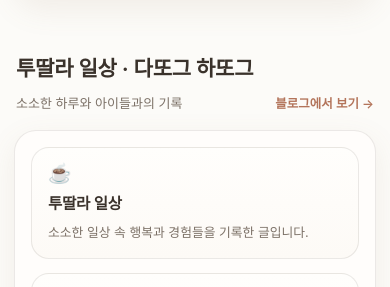
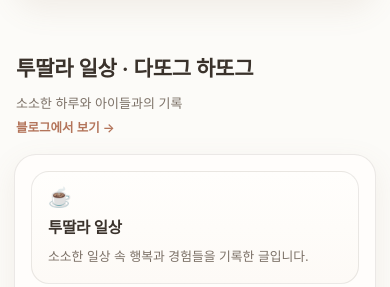
Before and after one commit to twodollar1004/twodollar1004.github.io, a plain HTML site: page home/index.html in a window 390 px wide. Shown: the part 533-820 px from the top of the page. Drawn offline with Linux system fonts and the light colour scheme; a web font is replaced by a local one.

Commit message:
모바일에서 한글 단어가 잘리지 않게 조정
- word-break: keep-all 로 한국어 줄바꿈 보정
- 좁은 화면에서는 섹션 제목과 '블로그에서 보기' 링크를 위아래로 배치

```diff
--- a/home/index.html
+++ b/home/index.html
@@ -40,6 +40,8 @@
       var(--cream);
     line-height:1.7;
     -webkit-font-smoothing:antialiased;
+    word-break:keep-all;
+    overflow-wrap:break-word;
   }
   a{color:inherit;text-decoration:none;-webkit-tap-highlight-color:transparent}
   img{max-width:100%;display:block}
@@ -127,6 +129,11 @@
   .sec-head p{margin:4px 0 0;font-size:13px;color:var(--ink-soft)}
   .sec-head .more{font-size:12.5px;font-weight:600;color:var(--clay);white-space:nowrap}
   .sec-head .more:hover{color:var(--clay-deep)}
+
+  @media (max-width:640px){
+    .sec-head{flex-direction:column;align-items:flex-start;gap:3px}
+    .sec-head .more{margin-top:0}
+  }
 
   .panel{background:var(--paper);border:1px solid var(--line);border-radius:var(--radius);padding:22px;box-shadow:var(--shadow)}
   .grid{display:grid;gap:14px}
```
